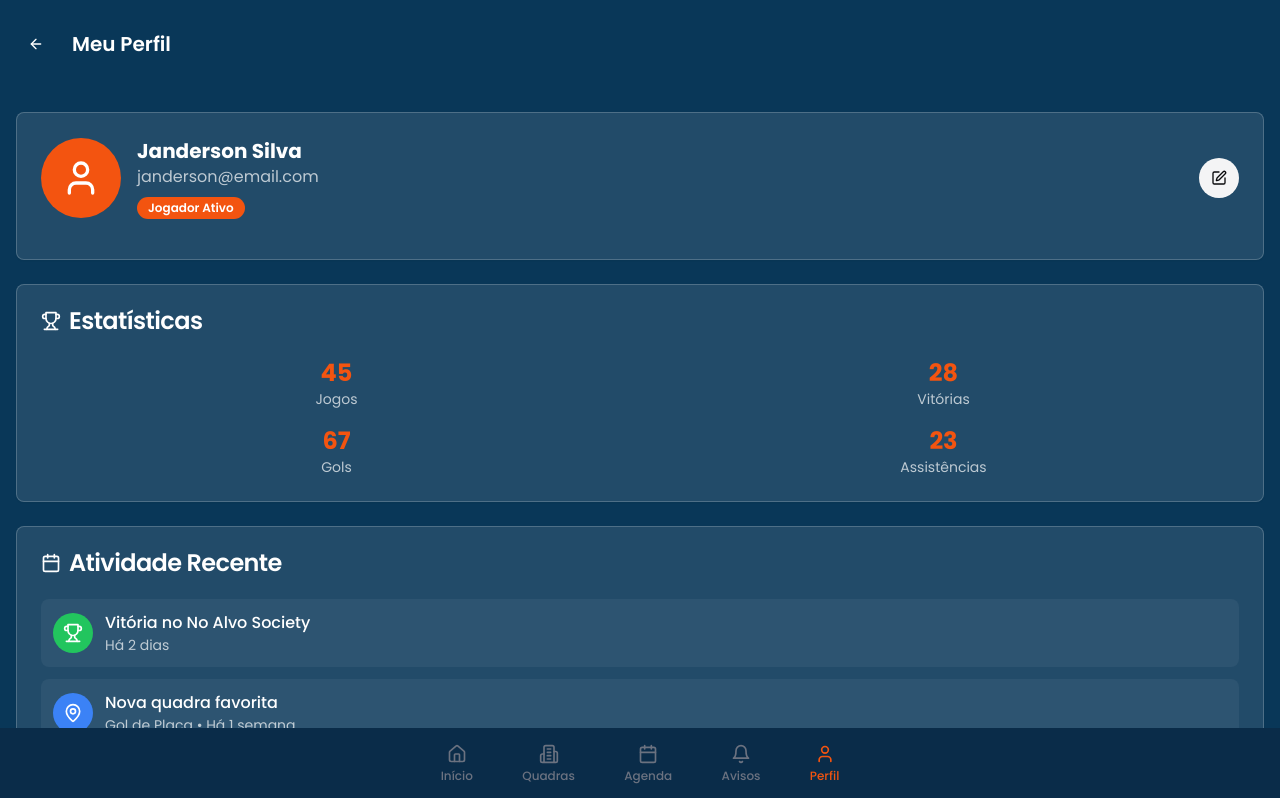
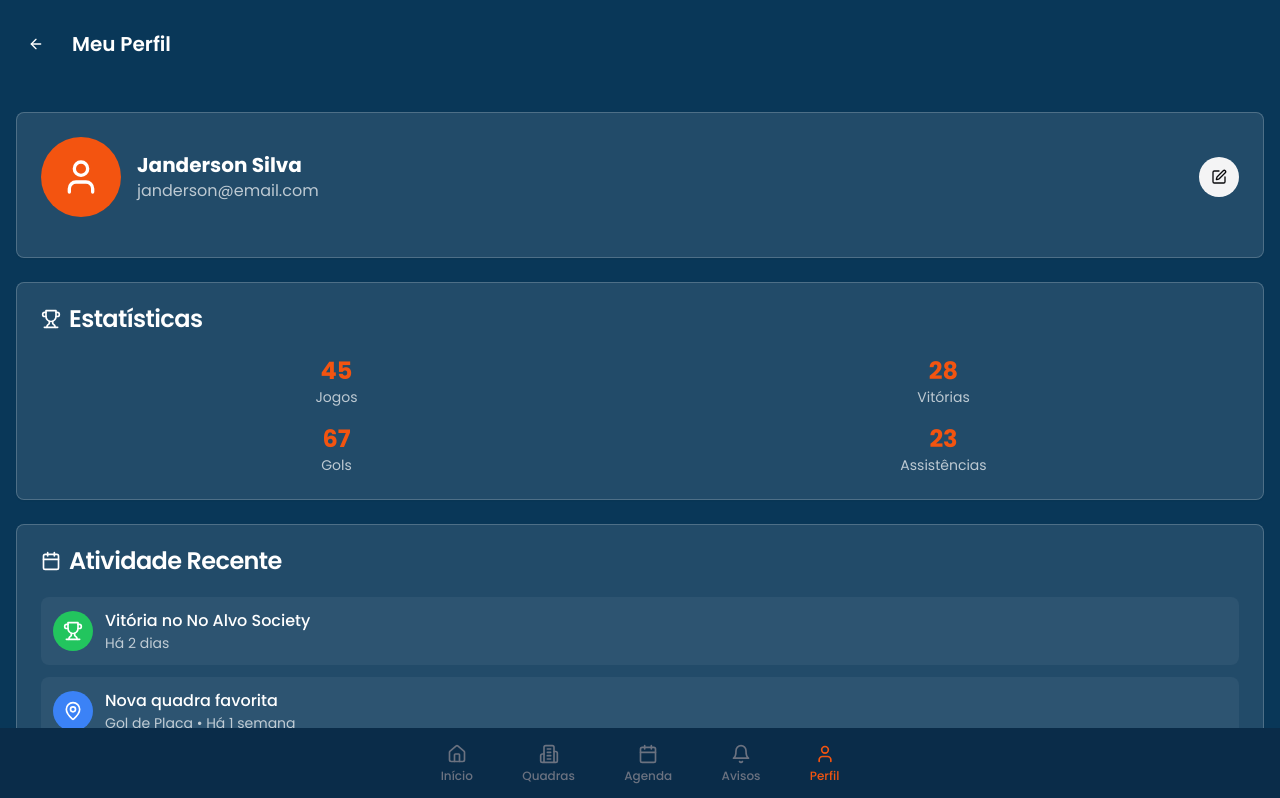
Before and after one commit to driblus4pp/driblus-soccer-social, a React (Vite) app: page /cliente/perfil in a window 1280 px wide. Shown: the top 798 px of the page. Built offline with nearby package versions, Linux system fonts and the light colour scheme.

Commit message:
Visual edit in Lovable
Edited UI in Lovable

```diff
--- a/src/pages/client/ClientProfile.tsx
+++ b/src/pages/client/ClientProfile.tsx
@@ -41,9 +41,7 @@ const ClientProfile = () => {
                   {user?.name || 'Janderson Silva'}
                 </h2>
                 <p className="text-white/70">{user?.email || 'janderson@email.com'}</p>
-                <Badge className="bg-[#F35410] text-white mt-2">
-                  Jogador Ativo
-                </Badge>
+
               </div>
               <Button variant="outline" size="icon" className="border-white/20 text-zinc-950 rounded-full bg-zinc-100">
                 <Edit className="w-4 h-4" />
```
